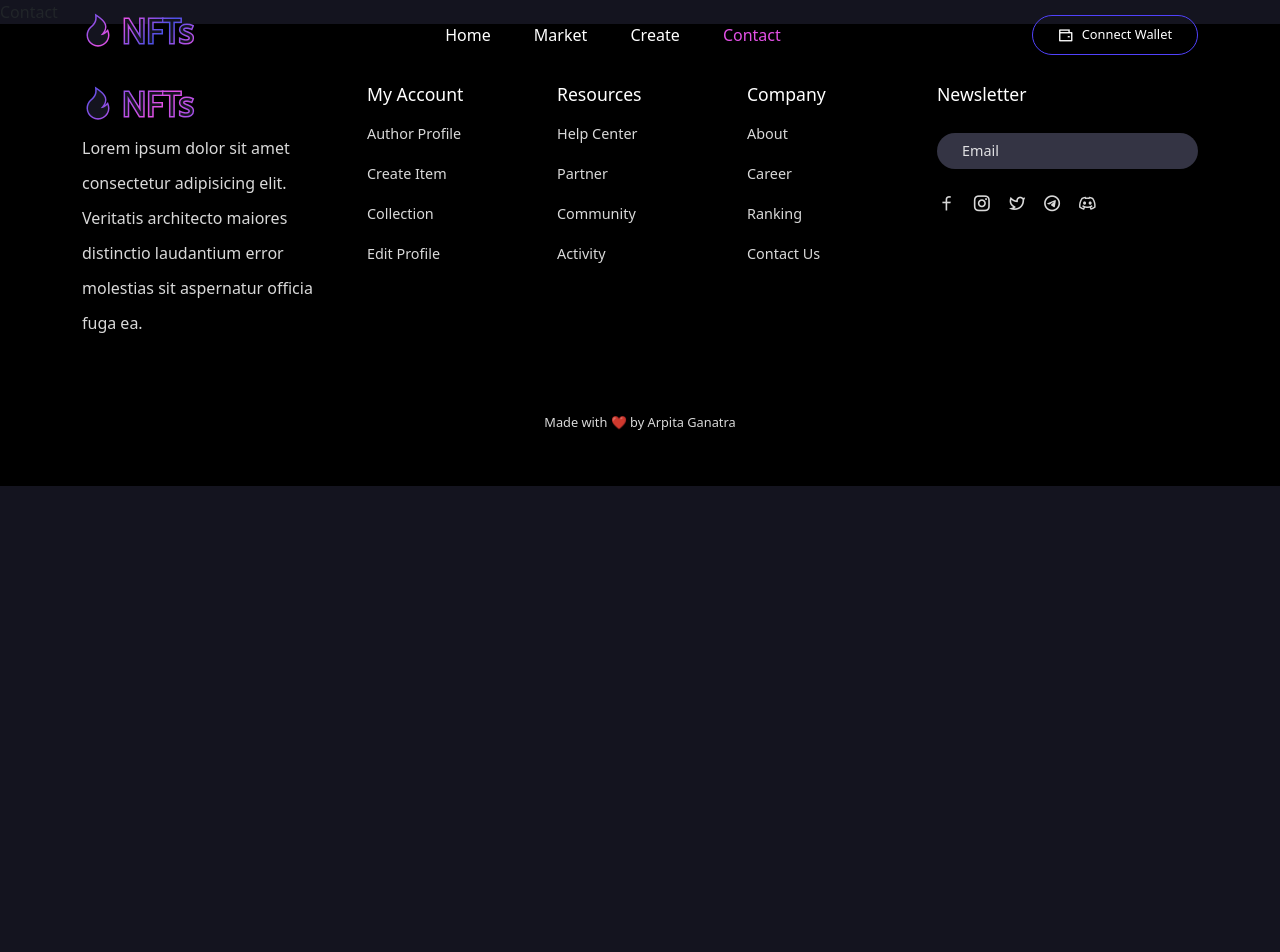
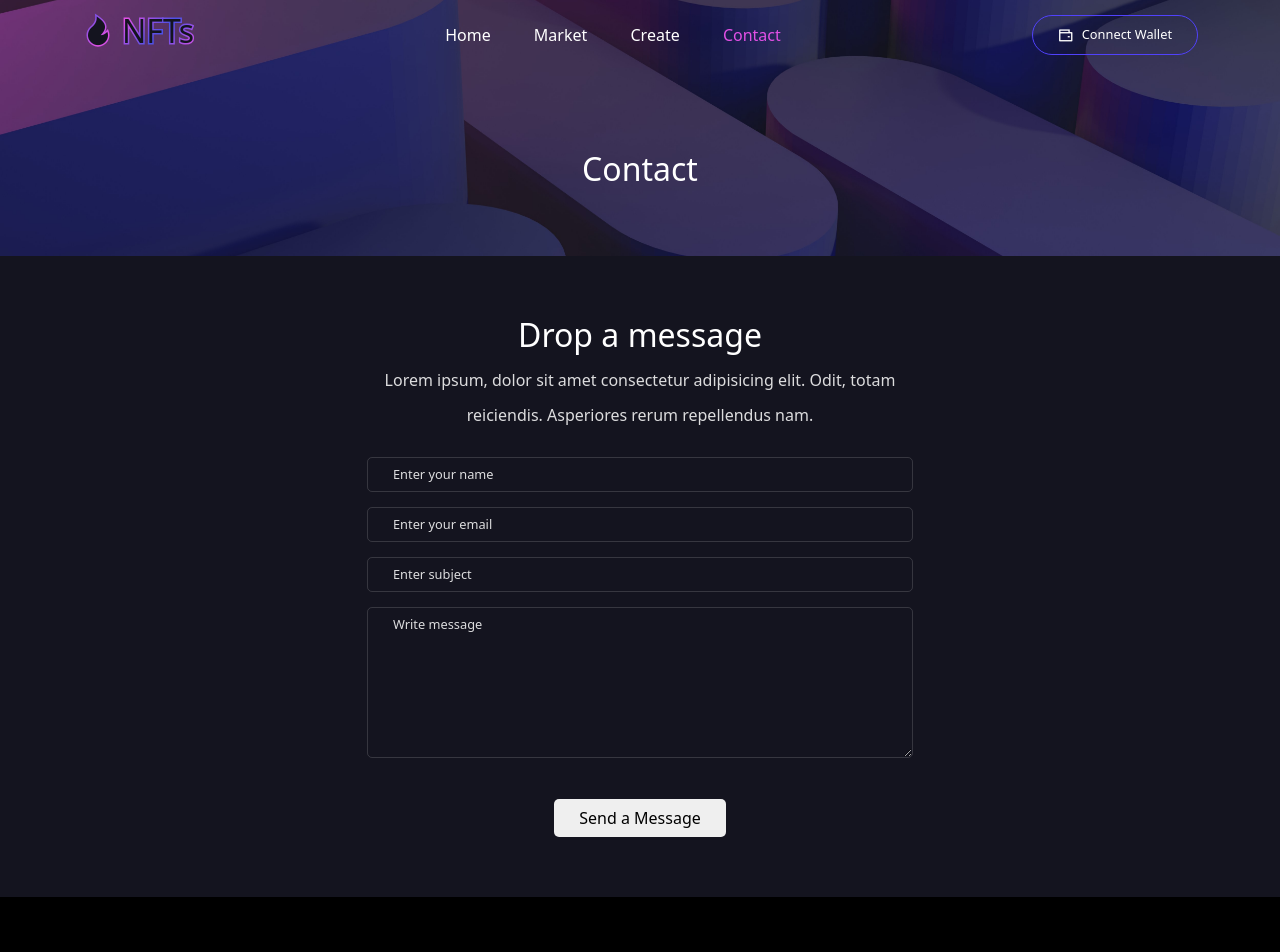
Before and after one commit to ArpitaGanatra/NFT-MARKETPLACE-DESIGN, a React (Create React App) app: page /contact in a window 1280 px wide. Shown: the top 952 px of the page. Before the commit the page ends 800 px from the top, so only its background shows below. Built offline with nearby package versions, Linux system fonts and the light colour scheme.

Commit message:
create and connect

```diff
--- a/src/pages/Contact.js
+++ b/src/pages/Contact.js
@@ -1,7 +1,58 @@
 import React from "react";
+import { Col, Container, Row } from "reactstrap";
+import CommonSection from "../components/ui/common-section/CommonSection";
 
 const Contact = () => {
-  return <div>Contact</div>;
+  return (
+    <>
+      <CommonSection title="Contact" />
+      <section>
+        <Container>
+          <Row>
+            <Col lg="6" md="6" className="m-auto text-center">
+              <h2>Drop a message</h2>
+              <p>
+                Lorem ipsum, dolor sit amet consectetur adipisicing elit. Odit,
+                totam reiciendis. Asperiores rerum repellendus nam.
+              </p>
+              <div className="contact mt-4">
+                <form action="">
+                  <div className="form__input">
+                    <input type="text" placeholder="Enter your name" />
+                  </div>
+                  <div className="form__input">
+                    <input type="email" placeholder="Enter your email" />
+                  </div>
+                  <div className="form__input">
+                    <input type="text" placeholder="Enter subject" />
+                  </div>
+                  <div className="form__input">
+                    <textarea
+                      type="text"
+                      rows="7"
+                      placeholder="Write message"
+                    />
+                  </div>
+
+                  <button
+                    className="send__btn"
+                    style={{
+                      border: "none",
+                      padding: "7px 25px",
+                      borderRadius: "5px",
+                      marginTop: "20px",
+                    }}
+                  >
+                    Send a Message
+                  </button>
+                </form>
+              </div>
+            </Col>
+          </Row>
+        </Container>
+      </section>
+    </>
+  );
 };
 
 export default Contact;
--- a/src/pages/Create.js
+++ b/src/pages/Create.js
@@ -1,7 +1,85 @@
 import React from "react";
+import { Col, Container, Row } from "reactstrap";
+import CommonSection from "../components/ui/common-section/CommonSection";
+import NftCard from "../components/ui/nft-card/NftCard";
+import img from "../assets/images/img-02.jpg";
+import avatar from "../assets/images/ava-02.png";
+import "../styles/create.css";
+
+const item = {
+  id: "02",
+  title: "Sir Lion Swag",
+  desc: "Lorem ipsum dolor sit amet, consectetur adipisicing elit. Veniam adipisci cupiditate officia, nostrum et deleniti vero corrupti facilis minima laborum nesciunt nulla error natus saepe illum quasi ratione suscipit tempore dolores. Recusandae, similique modi voluptates dolore repellat eum earum sint.",
+  imgUrl: img,
+  creator: "Trista Francis",
+  creatorImg: avatar,
+  currentBid: 5.09,
+};
 
 const Create = () => {
-  return <div>Create</div>;
+  return (
+    <>
+      <CommonSection title="Create" />
+      <Container className="mt-50">
+        <Row>
+          <Col lg="3" md="4" sm="6">
+            <h5 className="mb-4 text-light">Preview Item</h5>
+            <NftCard item={item} />
+          </Col>
+
+          <Col lg="9" md="8" sm="6">
+            <div className="create__item">
+              <form>
+                <div className="form__input">
+                  <label htmlFor="">Upload File</label>
+                  <input type="file" className="upload__input" />
+                </div>
+
+                <div className="form__input">
+                  <label htmlFor="">Price</label>
+                  <input
+                    type="number"
+                    placeholder="Enter price for one item (ETH)"
+                  />
+                </div>
+
+                <div className="form__input">
+                  <label htmlFor="">Minimum Bid</label>
+                  <input type="number" placeholder="Enter minimum bid" />
+                </div>
+                <div className="d-flex align-items-center justify-content-between">
+                  <div className="form__input w-50">
+                    <label htmlFor="">Starting Date</label>
+                    <input type="date" />
+                  </div>
+
+                  <div className="form__input w-50">
+                    <label htmlFor="">Expiration Date</label>
+                    <input type="date" />
+                  </div>
+                </div>
+
+                <div className="form__input">
+                  <label htmlFor="">Title</label>
+                  <input type="text" placeholder="Enter title" />
+                </div>
+
+                <div className="form__input">
+                  <label htmlFor="">Description</label>
+                  <textarea
+                    type="text"
+                    rows="7"
+                    placeholder="Enter description"
+                    className="w-100"
+                  />
+                </div>
+              </form>
+            </div>
+          </Col>
+        </Row>
+      </Container>
+    </>
+  );
 };
 
 export default Create;
--- /dev/null
+++ b/src/styles/create.css
@@ -0,0 +1,36 @@
+.form__input {
+  margin-bottom: 15px;
+}
+
+.form__input label {
+  color: #fff;
+  margin-bottom: 10px;
+}
+
+.form__input input,
+.form__input textarea {
+  background: transparent;
+  font-size: 0.8rem;
+  width: 100%;
+  padding: 7px 25px;
+  outline: none;
+  border: 1px solid rgba(221, 221, 221, 0.171);
+  border-radius: 5px;
+  cursor: pointer;
+  color: #fff;
+}
+
+.form__input .upload__input {
+  padding: 30px 25px;
+}
+
+::-webkit-calendar-picker-indicator {
+  filter: invert(1);
+  cursor: pointer;
+}
+
+@media only screen and (max-width: 576px) {
+  .create__item {
+    margin-top: 15px;
+  }
+}
--- a/src/styles/nft-details.css
+++ b/src/styles/nft-details.css
@@ -103,6 +103,6 @@
 
 @media only screen and (max-width: 576px) {
   .single_nft__content h2 {
-    margin-top: 15px !important;
+    margin-top: 15px;
   }
 }
```
